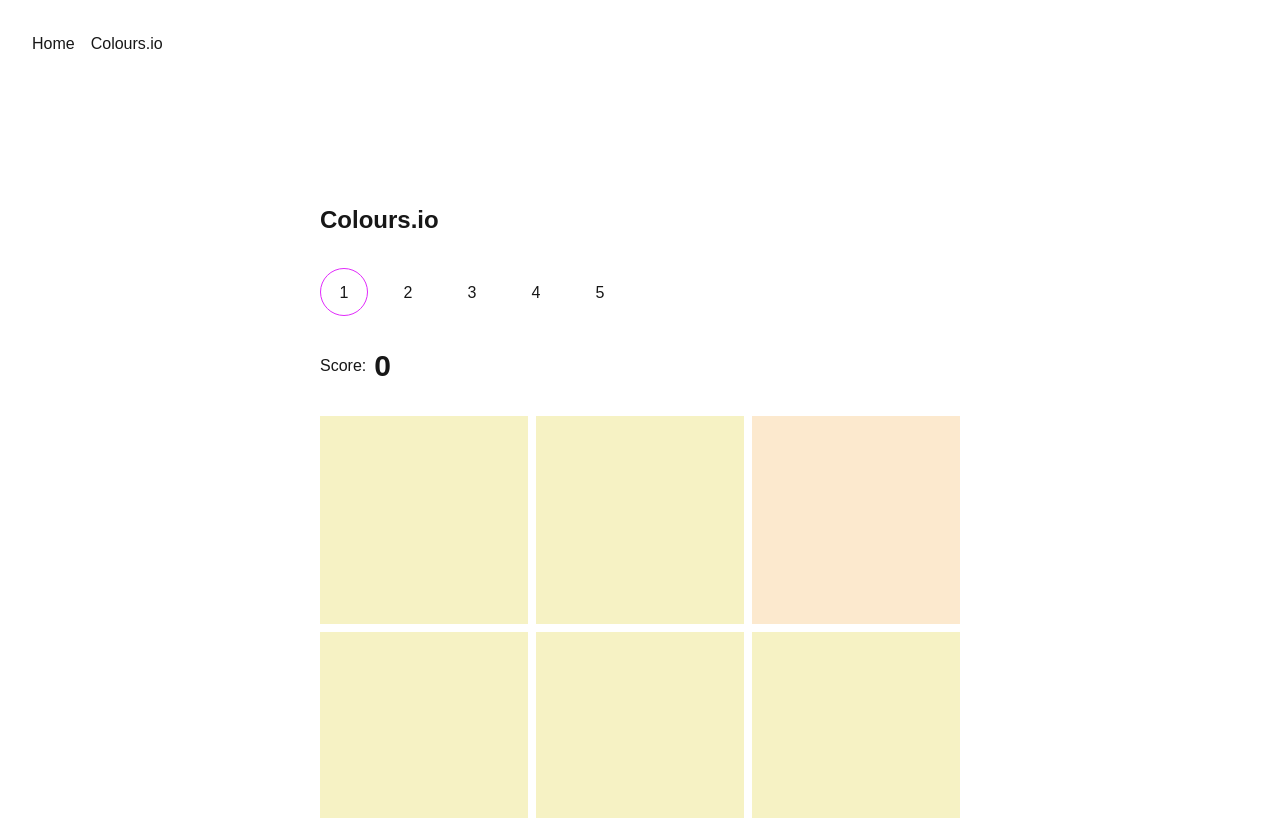
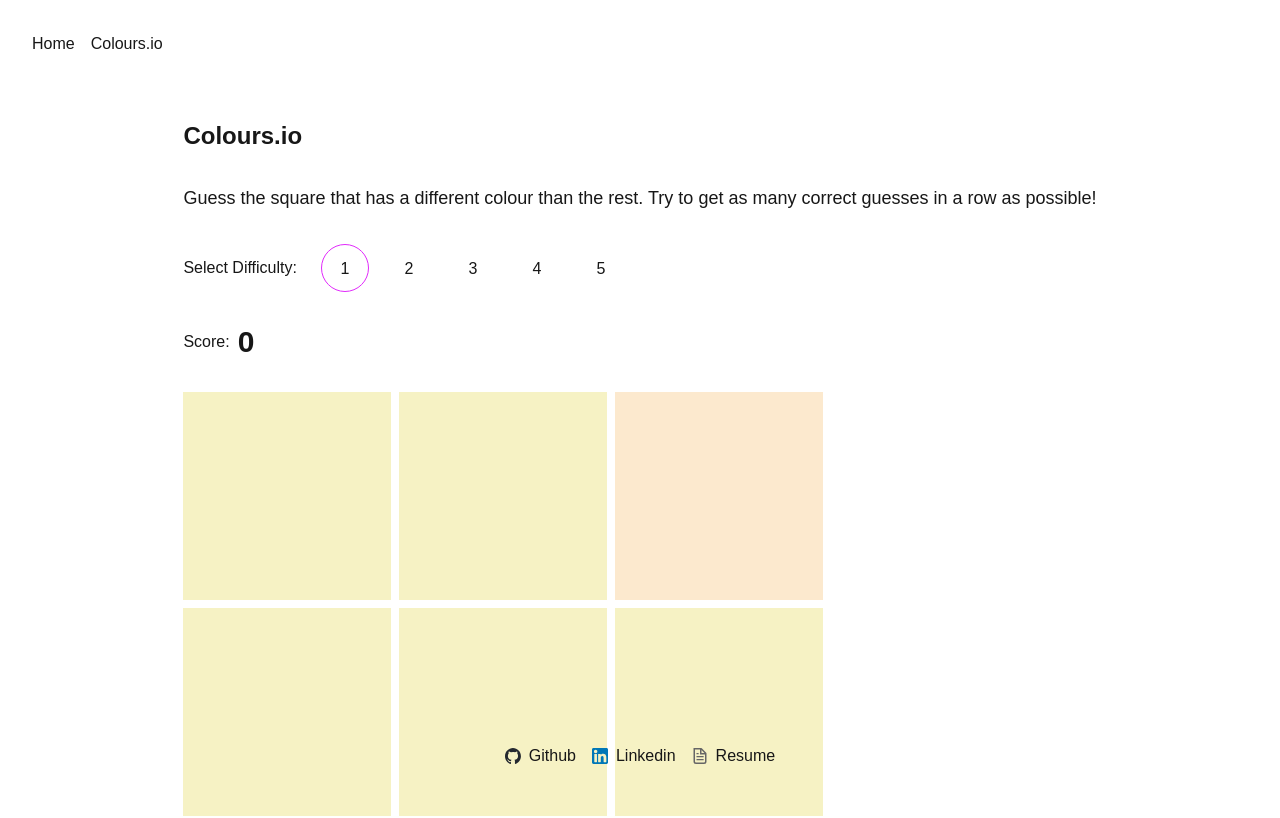
Before and after one commit to chrislu1207/my-personal-site, a Next.js app: page /coloursio in a window 1280 px wide. Shown: the top 818 px of the page. Built offline with nearby package versions, Linux system fonts and the light colour scheme.

Commit message:
feat: sticky footer

```diff
--- a/src/app/coloursio/page.tsx
+++ b/src/app/coloursio/page.tsx
@@ -1,6 +1,5 @@
 'use client';
 
-import Footer from '@/components/Footer';
 import { adjustRGBColor, getRandomRGBColor } from '@/utils/utils';
 import { useCallback, useEffect, useState } from 'react';
 
@@ -54,10 +53,16 @@ export default function Coloursio() {
   };
 
   return (
-    <div className="grid grid-rows-[20px_1fr_20px] items-center justify-items-center min-h-screen p-8 pb-20 gap-16">
-      <main className="flex flex-col gap-[32px] row-start-2 items-center sm:items-start">
+    <div className="grid grid-rows-[1fr_20px] items-center justify-items-center min-h-[90vh] p-8">
+      <main className="flex flex-col gap-[32px] row-start-1 items-center sm:items-start">
         <h1 className="text-2xl font-bold">Colours.io</h1>
-        <div className="flex flex-row gap-4 items-center">
+        <span className="text-lg">
+          Guess the square that has a different colour than the rest. Try to get
+          as many correct guesses in a row as possible!
+        </span>
+        <div className="flex flex-col sm:flex-row gap-4 items-center">
+          <span className="mr-2">Select Difficulty:</span>
+          <div className="flex flex-row gap-4">
             {Object.entries(DifficultyConfig).map(([key, config]) => (
               <button
                 key={key}
@@ -71,6 +76,7 @@ export default function Coloursio() {
                 {config.title}
               </button>
             ))}
+          </div>
         </div>
         <div className="flex items-center justify-items-center text-center">
           <div className="mr-2">Score:</div>
@@ -92,7 +98,6 @@ export default function Coloursio() {
           ))}
         </div>
       </main>
-      <Footer />
     </div>
   );
 }
--- a/src/app/layout.tsx
+++ b/src/app/layout.tsx
@@ -2,6 +2,7 @@ import type { Metadata } from 'next';
 import { Geist, Geist_Mono } from 'next/font/google';
 import './globals.css';
 import Nav from '@/components/Nav';
+import Footer from '@/components/Footer';
 
 const geistSans = Geist({
   variable: '--font-geist-sans',
@@ -30,6 +31,7 @@ export default function RootLayout({
       >
         <Nav />
         {children}
+        <Footer />
       </body>
     </html>
   );
--- a/src/app/page.tsx
+++ b/src/app/page.tsx
@@ -1,9 +1,8 @@
-import Footer from '@/components/Footer';
 import Image from 'next/image';
 
 export default function Home() {
   return (
-    <div className="grid grid-rows-[20px_1fr_20px] items-center justify-items-center p-8 pb-20 gap-16 sm:p-20 min-h-screen font-[family-name:var(--font-geist-sans)]">
+    <div className="grid grid-rows-[20px_1fr_20px] items-center justify-items-center p-8 pb-20 gap-16 sm:p-20 min-h-[90vh] font-[family-name:var(--font-geist-sans)]">
       <main className="flex flex-col gap-[32px] row-start-2 items-start md:items-start sm:w-xl">
         <Image
           className="rounded-full border-white border-2"
@@ -15,11 +14,11 @@ export default function Home() {
         />
         <span className="text-2xl font-bold">Chris Lu</span>
         <p className="text-lg">
-          I am a software engineer with a passion for building web applications.
-          This is my personal site where I share my projects and thoughts.
+          Hey there! I am a frontend developer with a passion for building web
+          applications. Welcome to my personal website where I share some of the
+          projects I am currently working on.
         </p>
       </main>
-      <Footer />
     </div>
   );
 }
--- a/src/components/Footer.tsx
+++ b/src/components/Footer.tsx
@@ -2,7 +2,7 @@ import Image from 'next/image';
 
 export default function Footer() {
   return (
-    <footer className="row-start-3 flex gap-[24px] flex-wrap items-center justify-center">
+    <footer className="sticky bottom-0 p-8 flex gap-4 flex-wrap items-center justify-center">
       <a
         className="flex items-center gap-2 hover:underline hover:underline-offset-4"
         href="https://github.com/chrislu1207"
```
Lines whose indentation alone changed are shown as unchanged.
